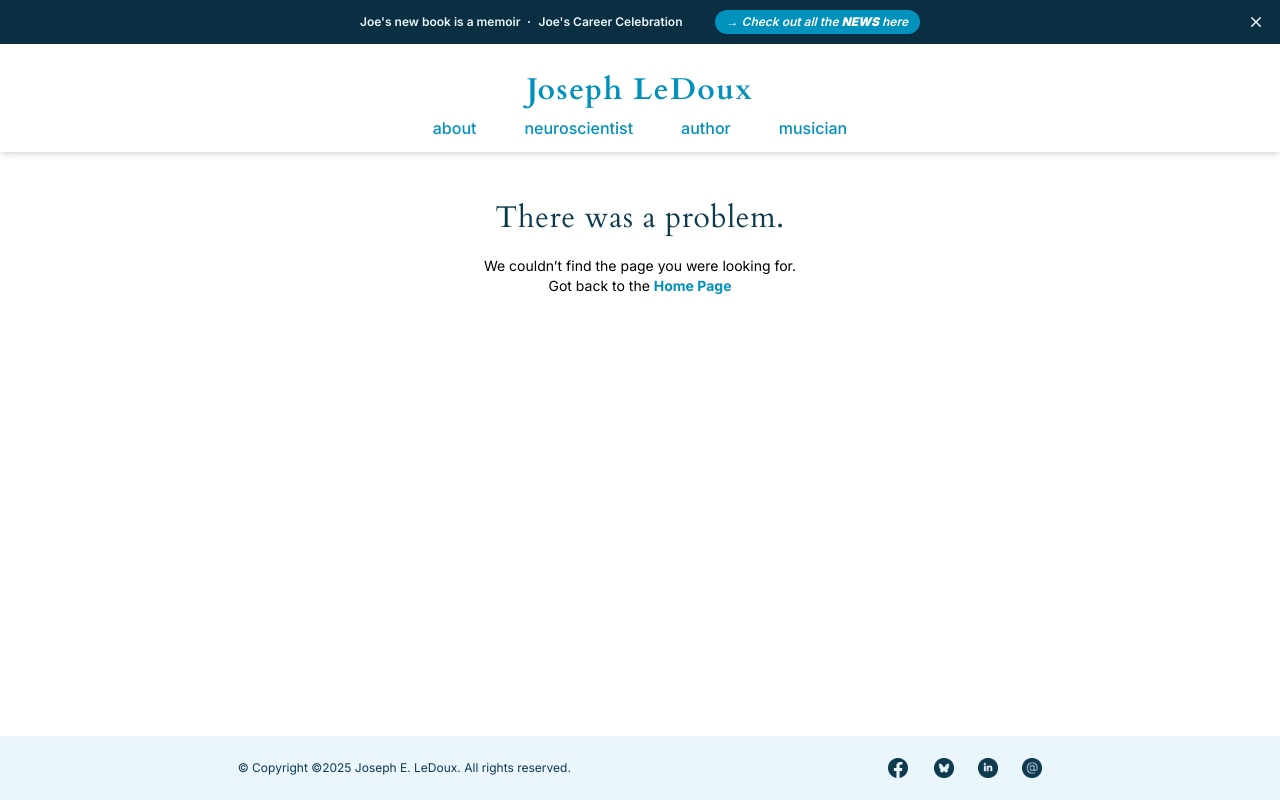
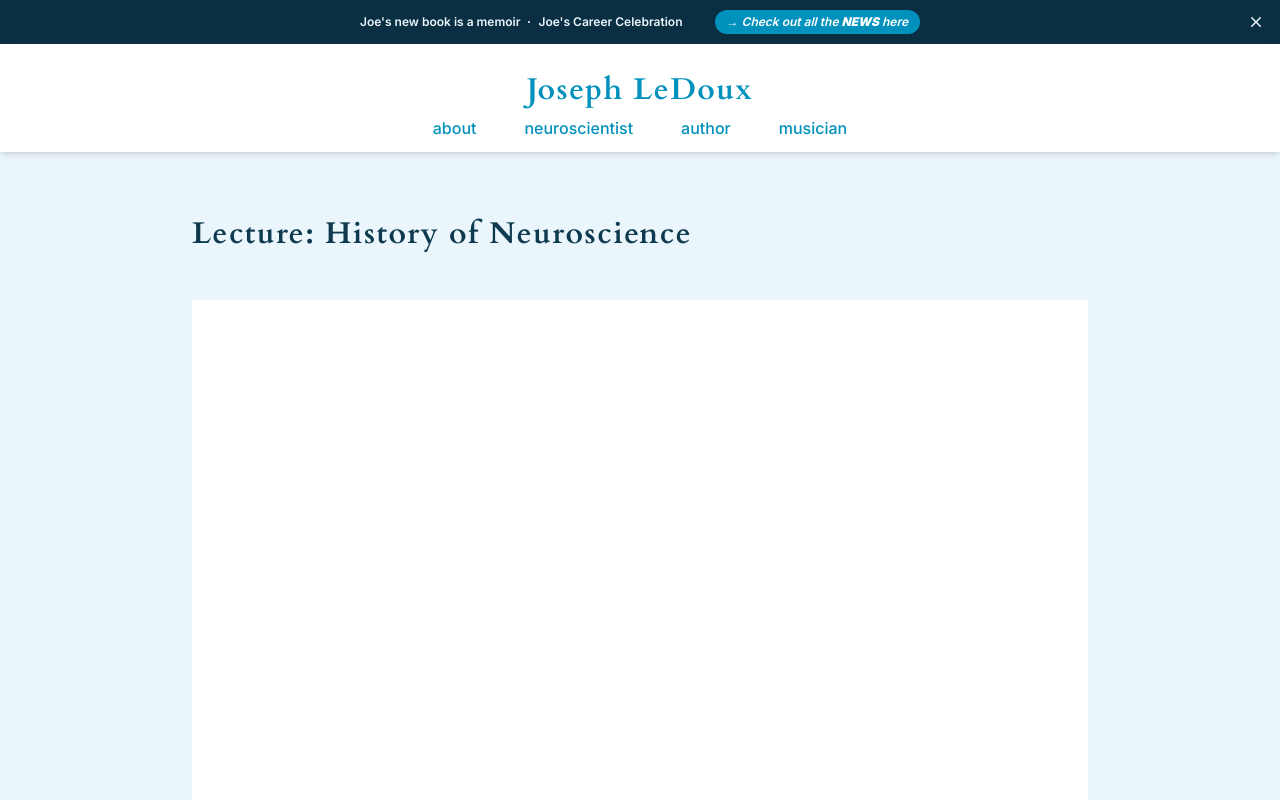
Before and after one commit to imercadal/joe-ledoux, a Next.js app: page /news/history-of-neuroscience in a window 1280 px wide. Before the commit this address had no page. Shown: the top 800 px of the page. Built offline with nearby package versions, Linux system fonts and the light colour scheme; a web font is replaced by a local one.

Commit message:
Added Award and His of Nsc presentation

```diff
--- /dev/null
+++ b/app/components/PdfIframe.tsx
@@ -0,0 +1,17 @@
+"use client";
+
+interface PdfIframeProps {
+    file: string;
+    height?: string;
+}
+
+export default function PdfIframe({ file, height = "90vh" }: PdfIframeProps) {
+    return (
+        <iframe
+            src={file}
+            className="w-full border-0"
+            style={{ height }}
+            title="PDF Document"
+        />
+    );
+}
--- a/app/neuroscientist/lectures/lecture-data.ts
+++ b/app/neuroscientist/lectures/lecture-data.ts
@@ -1975,11 +1975,18 @@ export const lectures : Lecture[] = [
     event: "Valencia, Spain",
     date: new Date("2008-02-10")
   },
-    {
+  {
     id: "451",
     title: "Lectio Magistralis Joseph LeDoux The Four Realms of the Self",
     event: "San Raffaele University, Milan, Italy",
     date: new Date("2025-10-03"),
     urlToLecture: "https://info.unisr.it/en/lectio-magistralis-ledoux"
-  }
+  },
+  {
+    id: "452",
+    title: "History of Neuroscience: The Troubled History of the Emotional Brain",
+    event: "How I see it through the lens of my fifty-one-years in neuroscience",
+    date: new Date("2025-11-19"),
+    urlToLecture: ""
+  },
 ]
--- /dev/null
+++ b/app/news/history-of-neuroscience/page.tsx
@@ -0,0 +1,15 @@
+import PdfIframe from "@/app/components/PdfIframe";
+
+export default function HistoryPage() {
+    return (
+        <main className="p-4 bg-lightText min-h-screen">
+            <h1 className="max-w-4xl mx-auto mt-12 text-3xl font-bold text-dark">
+                Lecture: History of Neuroscience
+            </h1>
+
+            <div className="max-w-4xl mx-auto mt-12">
+                <PdfIframe file="/documents/History-of-NS_Nov2025.pdf" height="90vh" />
+            </div>
+        </main>
+    );
+}
--- a/app/news/page.tsx
+++ b/app/news/page.tsx
@@ -7,6 +7,21 @@ export default function NewsPage(){
       <main className="p-4 bg-lightText min-h-screen">
         <h1 className="max-w-4xl mx-auto mt-4 sm:mt-12 text-3xl font-bold text-dark">Forthcoming</h1>
         <NewsCard
+          href="https://www.cogneurosociety.org/george-a-miller-award/"
+          title="Joe is awarded the 32nd Annual George A. Miller Prize in Cognitive Neuroscience (GAM)"
+          tag="Awards"
+          date={new Date('2026-03-08')}
+          external
+        />
+
+        <h1 className="max-w-4xl mx-auto my-4 sm:mt-12 text-3xl font-bold text-dark">Past events</h1>
+        <NewsCard
+          href="/news/history-of-neuroscience"
+          title="History of Neuroscience Lecture, Society for Neuroscience, San Diego, CA"
+          tag="Lectures"
+          date={new Date('2025-11-18')}
+        />
+        <NewsCard
           href="https://mailchi.mp/bbrfoundation/2025-symposium-goldman-rakic-prize-4241159?e=08baf21cb2"
           imgSrc="/news/2025-10_Goldman-Rakic-Prize.png"
           title="Joe Wins the 2025 Goldman-Rakic Prize for Outstanding Achievements in Cognitive Science."
@@ -14,15 +29,6 @@ export default function NewsPage(){
           date={new Date('2025-10-24')}
           external
         />
-        <NewsCard
-          href="https://neuroscience.uct.ac.za/events/society-neuroscience-sfn-meeting-2025"
-          title="History of Neuroscience Lecture, Society for Neuroscience, San Diego, CA"
-          tag="Lectures"
-          date={new Date('2025-11-18')}
-          external
-        />
-
-        <h1 className="max-w-4xl mx-auto my-4 sm:mt-12 text-3xl font-bold text-dark">Past events</h1>
         <NewsCard
           href="/author/67e455e79d343bd2f8bfe258"
           imgSrc="/319_Starting_Over_Cover.webp"
```
Also changed, not shown: 2 other files (tests, documents, lock files or other folders).
